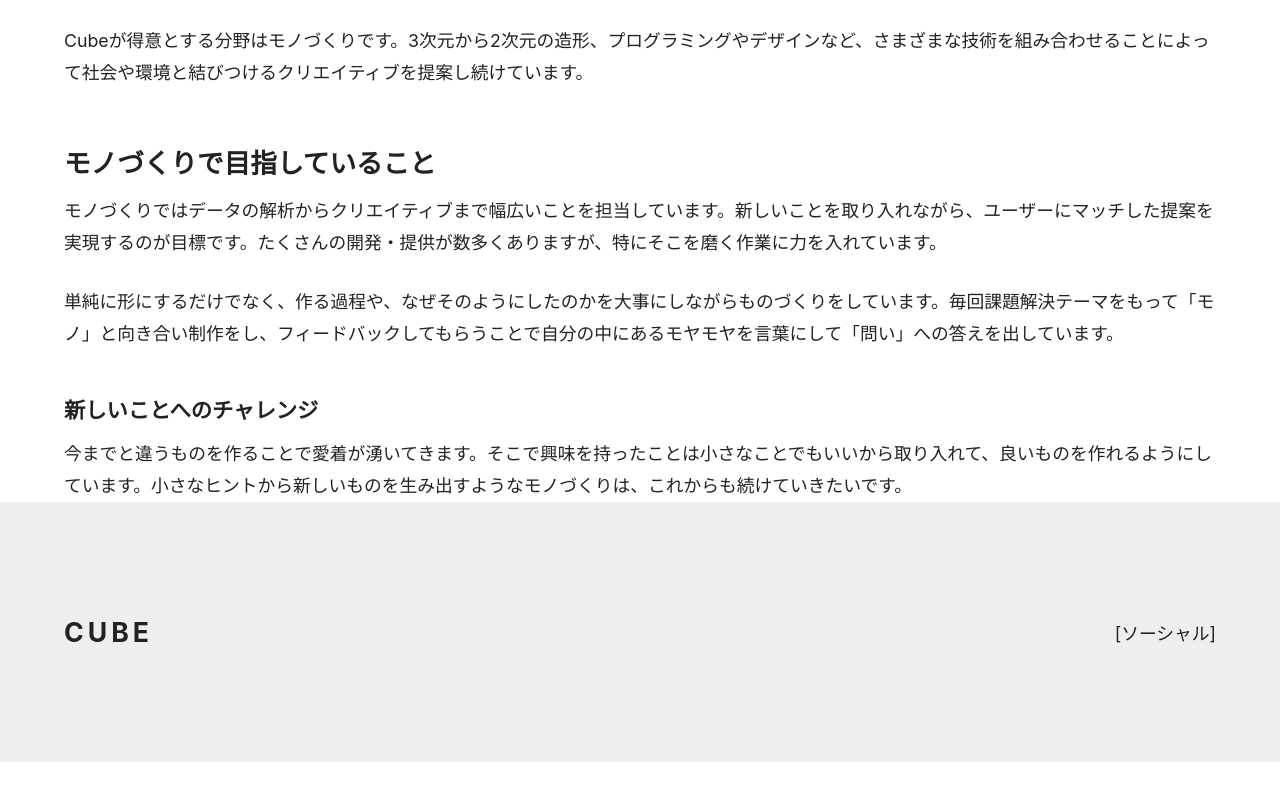
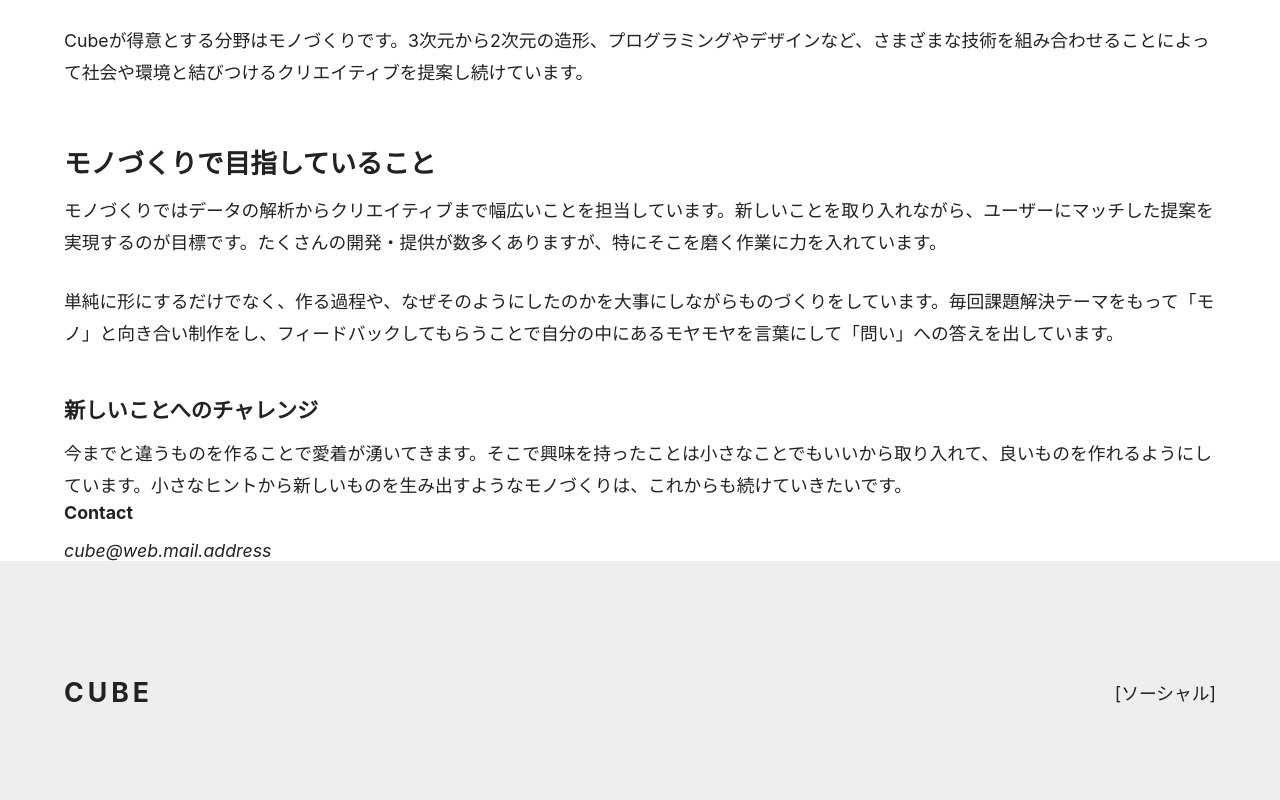
Before and after one commit to Miz-dev/next-react-website, a Next.js app: page /about in a window 1280 px wide. Shown: the part 481-1281 px from the top of the page. Before the commit the page ends 1243 px from the top, so only its background shows below. Built offline with nearby package versions, Linux system fonts and the light colour scheme.

Commit message:
✨ Aboutページ：Contactコンポーネント追加

```diff
--- a/pages/about.js
+++ b/pages/about.js
@@ -1,3 +1,4 @@
+import Contact from "components/contact";
 import Container from "components/container";
 import Hero from "components/Hero";
 import PostBody from "components/PostBody";
@@ -23,6 +24,8 @@ export default function About() {
 					今までと違うものを作ることで愛着が湧いてきます。そこで興味を持ったことは小さなことでもいいから取り入れて、良いものを作れるようにしています。小さなヒントから新しいものを生み出すようなモノづくりは、これからも続けていきたいです。
 				</p>
 			</PostBody>
+
+			<Contact />
 		</Container>
 	);
 }
```
